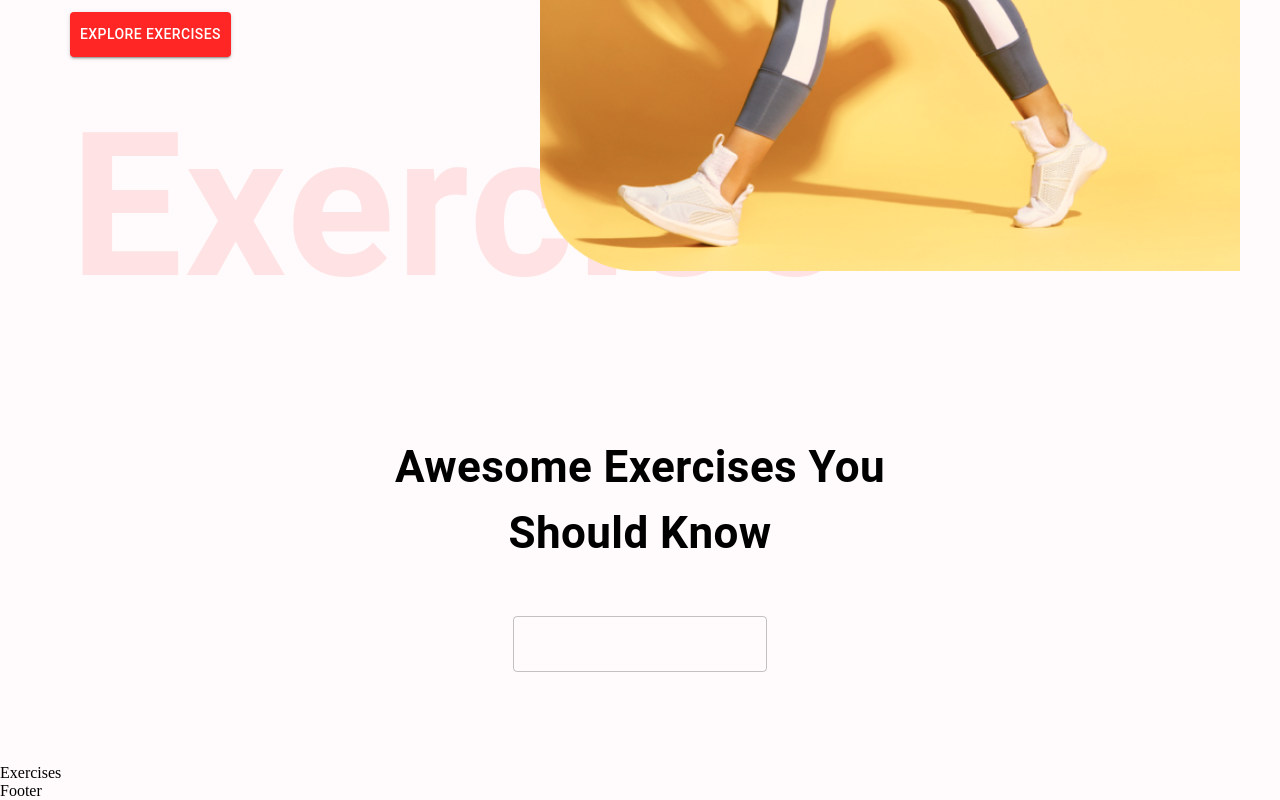
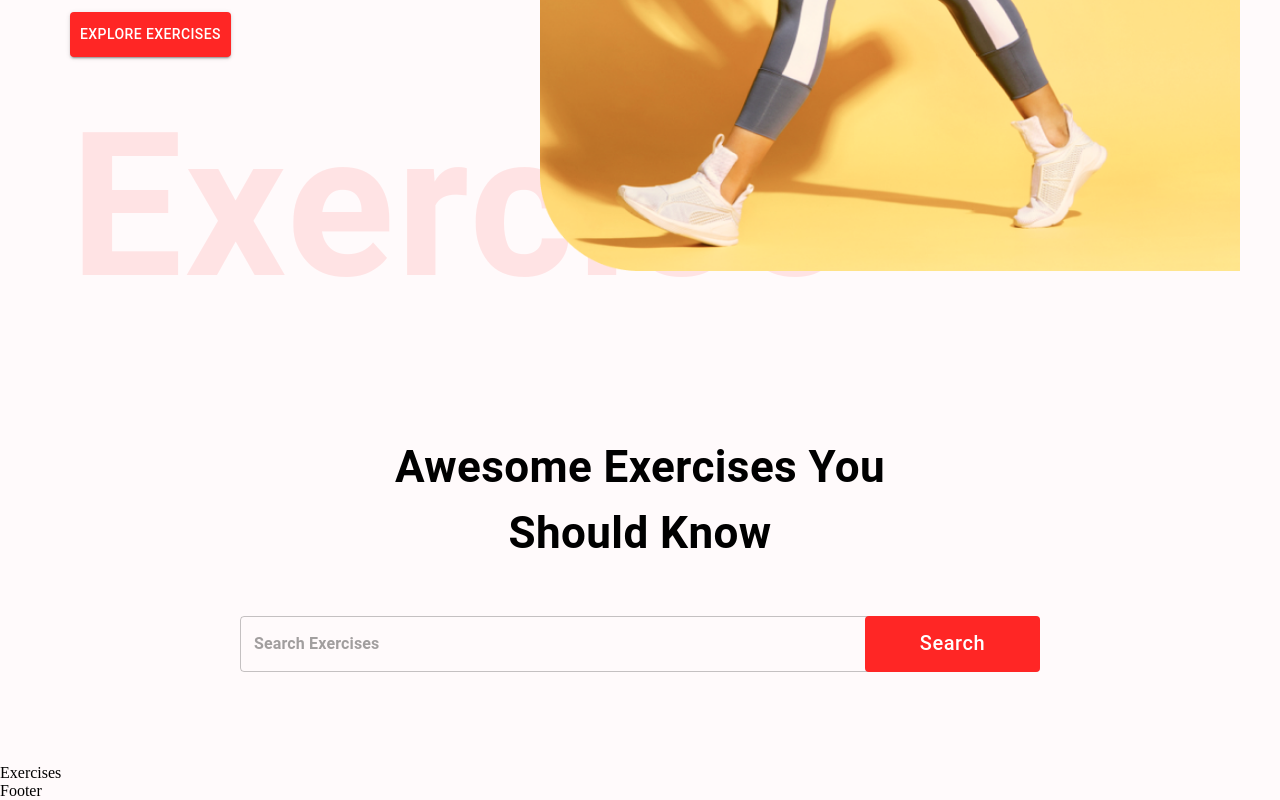
Before and after one commit to JaRoD41/react_gym_plan, a React (Create React App) app: page / in a window 1280 px wide. Shown: the part 595-1395 px from the top of the page. Built offline with nearby package versions, Linux system fonts and the light colour scheme.

Commit message:
finish search style

```diff
--- a/src/components/SearchExercises.jsx
+++ b/src/components/SearchExercises.jsx
@@ -19,8 +19,31 @@ const SearchExercises = () => {
 				<TextField
 					sx={{
 						input: { fontWeight: '700', border: 'none', borderRadius: '4px' },
+						width: { lg: '800px', xs: '350px' },
+						backgroundColor: 'fff',
+						borderRadius: '40px',
 					}}
+					height="76px"
+					value=""
+					onChange={(e) => {}}
+					placeholder="Search Exercises"
+					type="text"
 				/>
+				<Button
+					className="search-btn"
+					sx={{
+						bgcolor: '#FF2625',
+						color: '#fff',
+						textTransform: 'none',
+						width: { lg: '175px', xs: '80px' },
+						fontSize: { lg: '20px', xs: '14px' },
+            height: '56px',
+            position: 'absolute',
+            right:'0'
+					}}
+				>
+					Search
+				</Button>
 			</Box>
 		</Stack>
 	)
```
